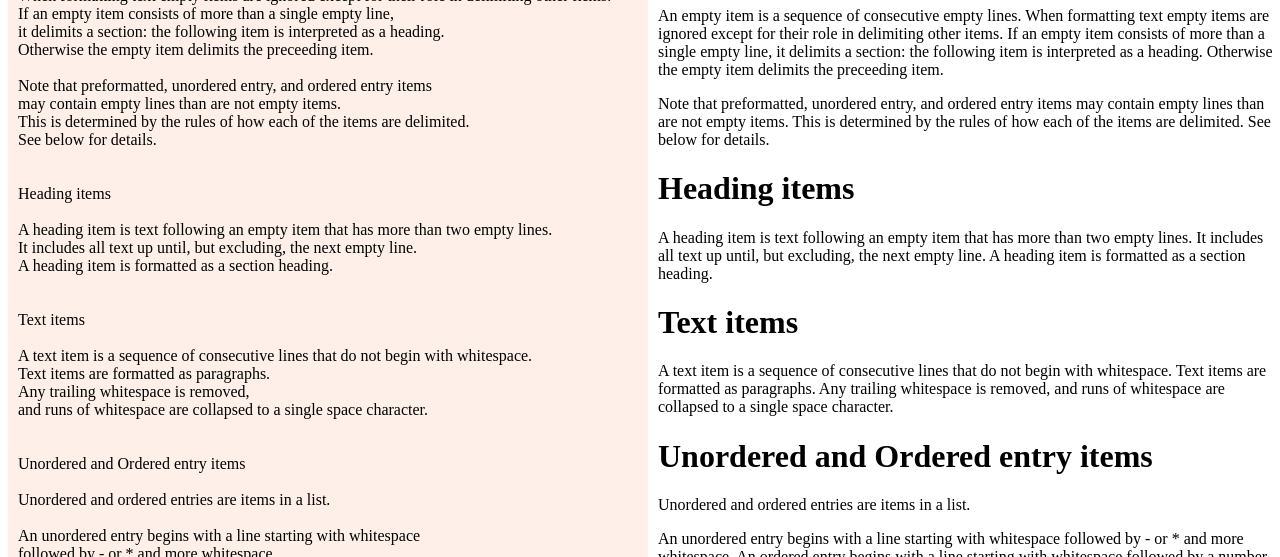
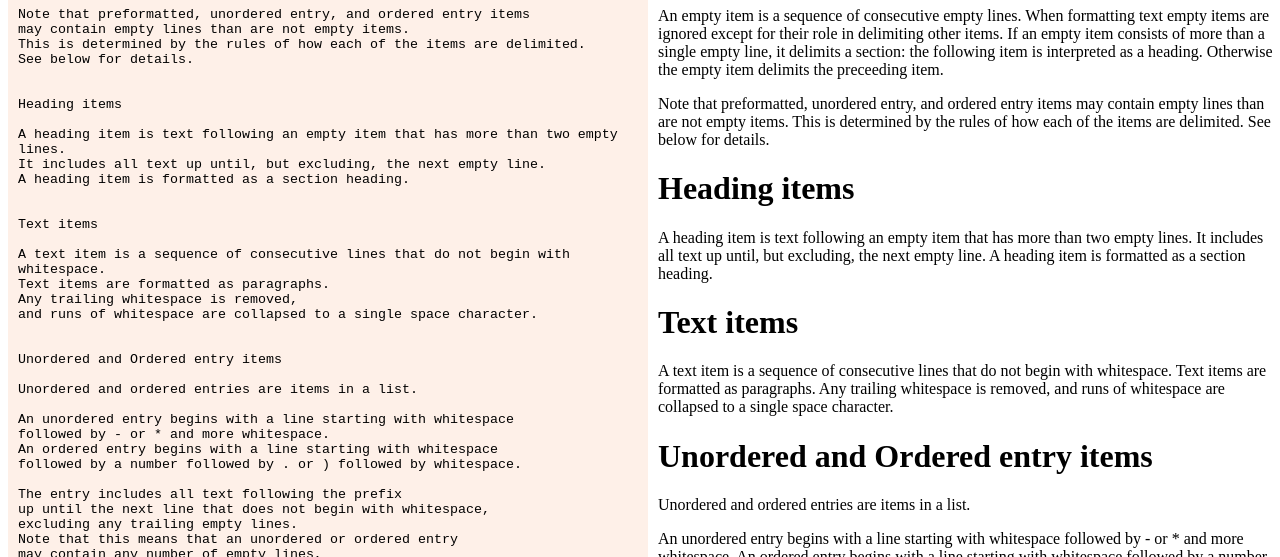
Before and after one commit to eaburns/peadoc, a plain HTML site: page index.html in a window 1280 px wide. Shown: the part 543-1100 px from the top of the page. Drawn offline with Linux system fonts and the light colour scheme.

Commit message:
DOM methodology
Also fix the input event update. And a style tweak for paragraphs inside list items.

The list handling is still pretty weird. There is probably a better way to track that state.

```diff
--- a/index.html
+++ b/index.html
@@ -7,74 +7,9 @@
 </head>
 
 <body>
-<script type="module" src="peadoc.js"></script>
-<div id=raw contenteditable=true>Introduction
+<textarea id="raw"></textarea>
+<div id="pretty"></div>
 
-Peadoc is a minimalistic document formatting system useful for documentation in source code. It is intended to be easy-to-read, and out-of-the way in normal text, but also easy to convert to richer formats like HTML.
-
-The intent of Peadoc is not to write papers or books. It is intended for documentation appearing in code such as function comments or library-level comments. As such, it includes only features needed for short documents, and it attempts to avoid special markup syntax beyond items that one may happen to use otherwise when writing a non-marked-up "raw" text (such as - and * for list items).
-
-
-The beginning and the end
-
-Empty lines at the beginning of the file are ignored.
-
-The end-of-file and all immediately preceding empty lines are treated as-if a single empty line.
-
-A text begins at either at the beginning of a new section (full mode) or at the beginning of a paragraph (partial mode).
-
-
-Sections
-
-A section begins with a heading and is followed, optionally, by blocks.
-
-A section heading is a sequence of non-empty lines.
-Runs of non-newline whitespace in a section heading are replaced by single spaces.
-Line-leading whitespace in a section heading is removed.
-
-
-Paragraphs
-
-After a section header is a possibly empty sequence of paragraphs. Paragraphs can contain normal text, lists, and pre-formatted blocks.
-
-A line that does not begin with whitespace is a normal text line.
-A line beginning with whitespace followed by -, *, or a number followed by . or ) begins a list item.
-Any other line beginning with whitespace begins a pre-formatted block.
-
-Two or more blank lines that are not part of a pre-formatted block end the current section and begin a new one.
-A single blank line that is not part of a list item or pre-formatted block ends the paragraph.
-
-
-Normal text
-
-Runs of whitespace within normal text are replaced with a single space.
-
-
-Lists
-
-A list item starts with a line that begins with whitespace followed by -, *, or a number followed by . or ) and it contains all following lines that are either a single empty line or begin with whitespace and are not themselves list items.
-
-Text within a list item is in paragraphs of normal text where empty lines within the item denote paragraph breaks.
-
-A list item preceded by another list item of the same type (unordered/ordered) belongs to the same list. Otherwise it begins a new list within the containing paragraph.
-
-Ordered lists are re-numbered from 1. Lists cannot nest, and they cannot contain pre-formatted text.
-
-
-Pre-formatted text
-
-A block of pre-formatted text starts with a line that begins with whitespace that is not a list item, and it contains all following lines up until the first line that does not begin with a common prefix of leading whitespace.
-
-The longest common prefix of leading whitespace is removed from all lines of the pre-formatted text block. Trailing empty lines are also removed.
-
-
-Hyperlinks
-
-If the final paragraph contains all lines of the form
-    [text]: URL
-then it is interpreted as a bibliography.
-
-In formats where possible, all non-preformatted occurrences of [text] outside the bibliography are replaced by the text as the text of a hyperlink linking to the corresponding URL.</div>
-<div id=pretty></div>
+<script type="text/javascript" src="peadoc.js"></script>
 </body>
 </html>
--- a/peadoc.css
+++ b/peadoc.css
@@ -16,6 +16,14 @@ pre {
 	margin-right: 10px;
 }
 
+li > p:first-child {
+	margin-top: 0;
+}
+
+li > p:last-child {
+	margin-bottom: 0;
+}
+
 #raw {
 	grid-column: 1;
 	background-color: #FEF0E8;
--- a/peadoc.js
+++ b/peadoc.js
@@ -1,9 +1,9 @@
 const EMPTY = "EMPTY";
-const HEADING = "HEADING";
-const TEXT = "TEXT";
+const HEADING = "h1";
+const TEXT = "p";
 const UITEM = "UITEM";
 const OITEM = "OITEM";
-const PRE = "PRE";
+const PRE = "pre";
 
 const ulistPrefix = /^\s+[-*]\s+/;
 const olistPrefix = /^\s+[0-9]+[.\)]\s+/;
@@ -129,58 +129,59 @@ function isSpace(c) {
 	return /\s/.test(c);
 }
 
-function update() {
-	let html = "";
-	let closing = "";
+function update(raw) {
+	let rendered = document.getElementById('pretty');
+	rendered.replaceChildren();
+	let current = [rendered];
 	let prev = EMPTY;
-	const src = document.getElementById('raw').innerText;
-	for (const item of getItems(src)) {
-		if (closing != "" && item.type != prev) {
-			html += closing;
-		}
-		if (item.type == HEADING) {
-			html += "<h1>\n" + escapeLines(item.lines) + "</h1>\n";
-			closing = "";
-		} else if (item.type == TEXT) {
-			html += "<p>\n" + escapeLines(item.lines) + "</p>\n";
-			closing = "";
-		} else if (item.type == PRE) {
-			html += "<pre>\n" + escapeLines(item.lines) + "</pre>\n";
-			closing = "";
-		} else if (item.type == OITEM || item.type == UITEM) {
+	for (const item of getItems(raw.value)) {
+		if (item.type != OITEM && item.type != UITEM) {
+			if (prev == OITEM || prev == UITEM) {
+				current.pop();
+			}
+			let e = document.createElement(item.type);
+			for (const line of item.lines){
+				let t = document.createTextNode(line + '\n');
+				e.appendChild(t);
+			}
+			current.at(-1).appendChild(e);
+		} else {
 			if (prev != item.type) {
+				if (prev == OITEM || prev == UITEM) {
+					current.pop();
+				}
+				let l;
 				if (item.type == UITEM) {
-					html += "<ul>\n";
-					closing = "</ul>\n";
+					l = document.createElement('ul');
 				} else {
-					html += "<ol>\n";
-					closing = "</ol>\n";
+					l = document.createElement('ol');
 				}
+				current.at(-1).appendChild(l);
+				current.push(l);
 			}
+			let li = document.createElement('li');
 			if (!hasEmptyLine(item.lines)) {
-				html += "<li>\n" + escapeLines(item.lines) + "</li>\n";
+				for (const line of item.lines){
+					let t = document.createTextNode(line + '\n');
+					li.appendChild(t);
+				}
 			} else {
-				html += "	<li>\n		<p>\n";
+				let p = document.createElement('p');
 				for (const line of item.lines) {
 					if (line == "") {
-						html += "		</p>\n		<p>\n";
+						li.appendChild(p);
+						p = document.createElement('p');
 						continue;
 					}
-					html += escapeHtml(line);
-					html += "\n";
+					let t = document.createTextNode(line + '\n');
+					p.appendChild(t);
 				}
-				html += "		</p>\n	</li>\n";
+				li.appendChild(p);
 			}
-		} else {
-			console.log("impossible item type: ", item.type);
+			current.at(-1).appendChild(li);
 		}
 		prev = item.type;
 	}
-	if (closing != "") {
-		html += closing;
-	}
-	console.log("html=\n", html);
-	document.getElementById('pretty').innerHTML= html;
 }
 
 function hasEmptyLine(lines) {
@@ -192,26 +193,7 @@ function hasEmptyLine(lines) {
 	return false;
 }
 
-function escapeLines(lines) {
-	let html = "";
-	for (const line of lines) {
-		html += escapeHtml(line);
-		html += "\n";
-	}
-	return html;
-}
-
-function escapeHtml(unsafe)
-{
-	return unsafe
-		.replace(/&/g, "&amp;")
-		.replace(/</g, "&lt;")
-		.replace(/>/g, "&gt;")
-		.replace(/"/g, "&quot;")
-		.replace(/'/g, "&#039;");
- }
-
-const spec =`
+const spec = `
 Peadoc
 
 Peadoc is a minimalistic document formatting system useful for documentation in source code. It is intended to be easy-to-read, and out-of-the way in normal text, but also easy to convert to richer formats like HTML.
@@ -312,8 +294,9 @@ In formats that support hyperlinks,
 all occurrances of each [text] within non-preformatted items of the document
 are replaced with the text itself (the [ and ] are removed)
 and are made into hyperlinks to the corresponding URL.
-`
+`;
 
-document.getElementById('raw').innerText = spec;
-document.getElementById('raw').addEventListener('input', update);
-update();
+
+document.getElementById('raw').textContent = spec;
+document.getElementById('raw').addEventListener('input', (e) => {update(e.target)});
+update(document.getElementById('raw'));
```
